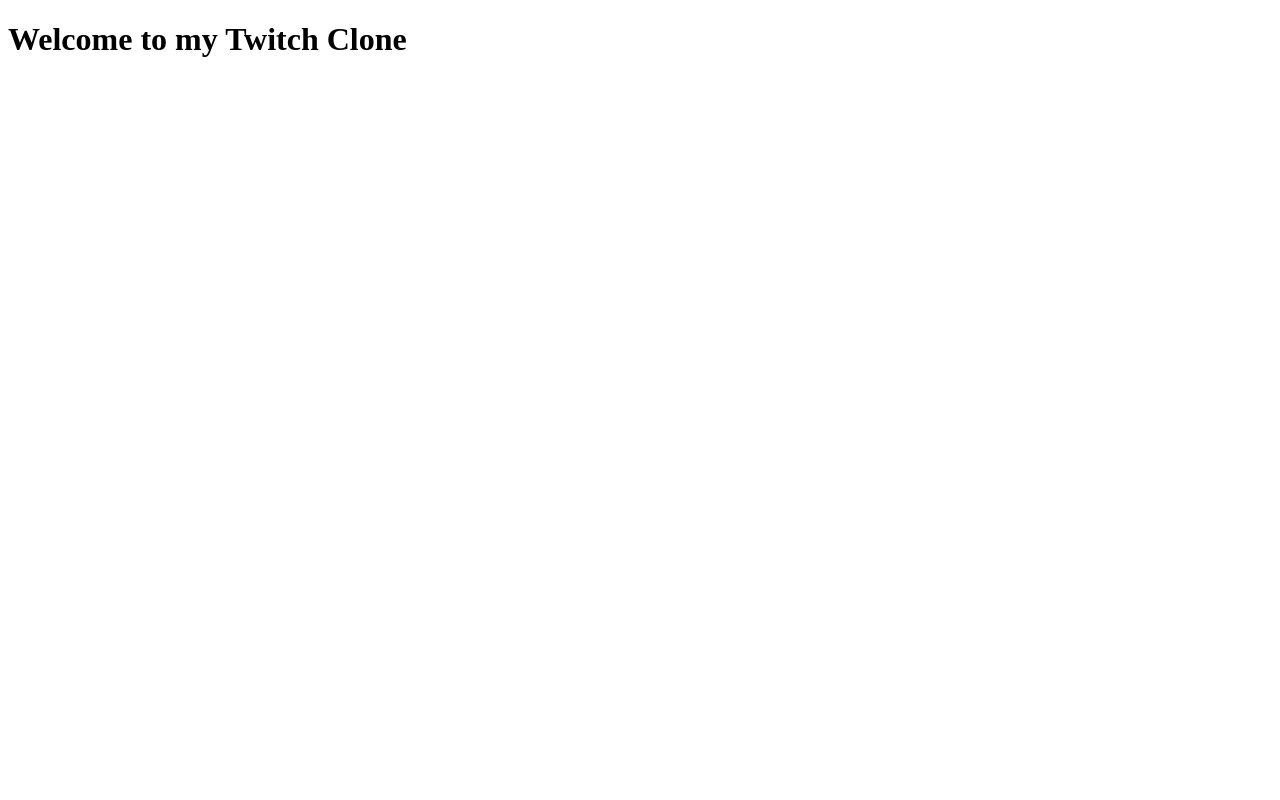
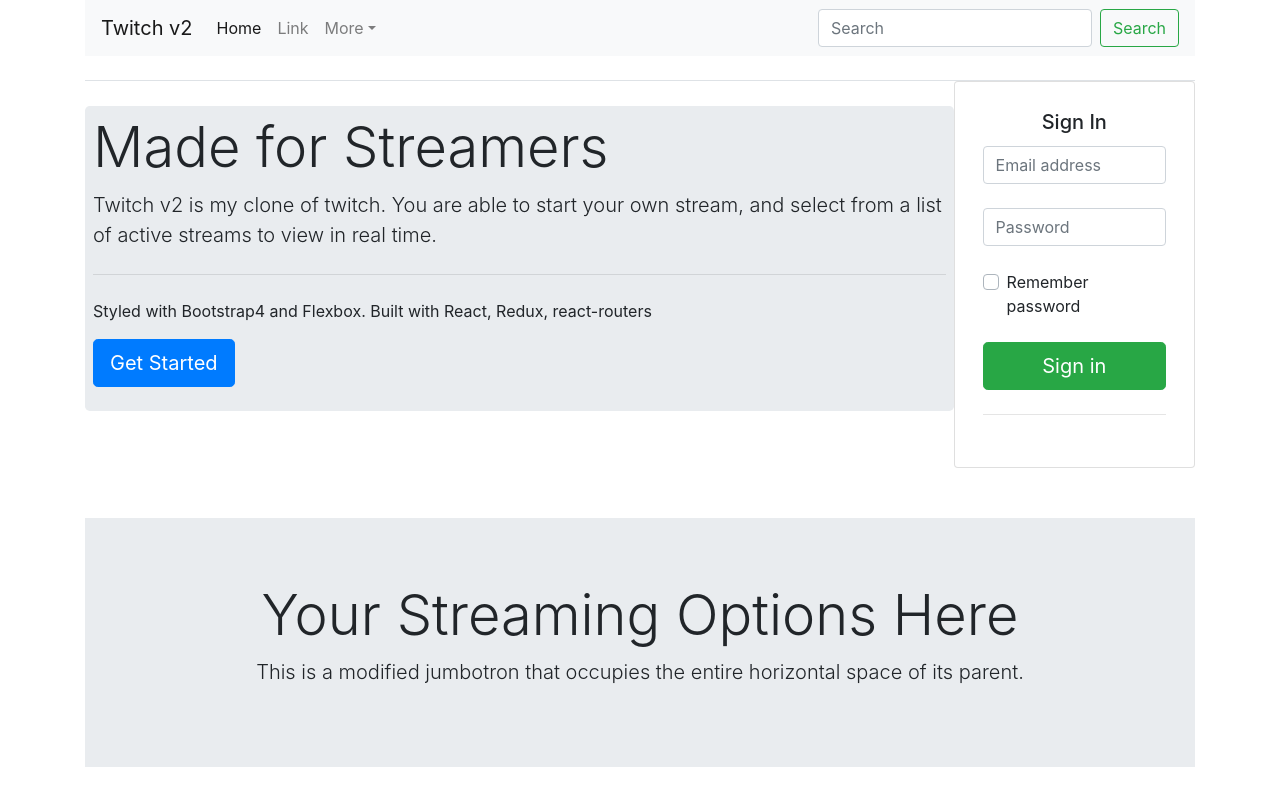
Before and after one commit to todokku/twitch.tv_clone, a React (Create React App) app in the folder client/: page / in a window 1280 px wide. Built offline with nearby package versions, Linux system fonts and the light colour scheme.

Commit message:
Setup Page Style
Setup homepage layout, bootstrap, flexbox, login

```diff
--- a/client/public/index.html
+++ b/client/public/index.html
@@ -1,11 +1,13 @@
 <!DOCTYPE html>
 <html lang="en">
-
   <head>
     <meta charset="utf-8" />
     <meta name="viewport" content="width=device-width, initial-scale=1" />
     <meta name="theme-color" content="#000000" />
-  <meta name="description" content="Web site created using create-react-app" />
+    <meta
+      name="description"
+      content="Web site created using create-react-app"
+    />
     <!--
       manifest.json provides metadata used when your web app is installed on a
       user's mobile device or desktop. See https://developers.google.com/web/fundamentals/web-app-manifest/
@@ -19,6 +21,12 @@
       work correctly both with client-side routing and a non-root public URL.
       Learn how to configure a non-root public URL by running `npm run build`.
     -->
+    <link
+      href="https://stackpath.bootstrapcdn.com/bootstrap/4.4.1/css/bootstrap.min.css"
+      rel="stylesheet"
+      integrity="sha384-Vkoo8x4CGsO3+Hhxv8T/Q5PaXtkKtu6ug5TOeNV6gBiFeWPGFN9MuhOf23Q9Ifjh"
+      crossorigin="anonymous"
+    />
     <title>React App</title>
   </head>
 
@@ -35,6 +43,20 @@
       To begin the development, run `npm start` or `yarn start`.
       To create a production bundle, use `npm run build` or `yarn build`.
     -->
+    <script
+      src="https://code.jquery.com/jquery-3.2.1.slim.min.js"
+      integrity="sha384-KJ3o2DKtIkvYIK3UENzmM7KCkRr/rE9/Qpg6aAZGJwFDMVNA/GpGFF93hXpG5KkN"
+      crossorigin="anonymous"
+    ></script>
+    <script
+      src="https://cdnjs.cloudflare.com/ajax/libs/popper.js/1.12.9/umd/popper.min.js"
+      integrity="sha384-ApNbgh9B+Y1QKtv3Rn7W3mgPxhU9K/ScQsAP7hUibX39j7fakFPskvXusvfa0b4Q"
+      crossorigin="anonymous"
+    ></script>
+    <script
+      src="https://maxcdn.bootstrapcdn.com/bootstrap/4.0.0/js/bootstrap.min.js"
+      integrity="sha384-JZR6Spejh4U02d8jOt6vLEHfe/JQGiRRSQQxSfFWpi1MquVdAyjUar5+76PVCmYl"
+      crossorigin="anonymous"
+    ></script>
   </body>
-
 </html>
--- a/client/src/components/App.js
+++ b/client/src/components/App.js
@@ -1,4 +1,5 @@
 import React from "react";
+import Home from "./Home";
 import { BrowserRouter as Router, Route } from "react-router-dom";
 
 const App = () => {
@@ -10,14 +11,6 @@
         <Route path="/startstream" component={StartStream} />
       </div>
     </Router>
-  );
-};
-
-const Home = () => {
-  return (
-    <div>
-      <h1>Welcome to my Twitch Clone</h1>
-    </div>
   );
 };
 
--- /dev/null
+++ b/client/src/components/Home.css
@@ -0,0 +1,4 @@
+.needs {
+  margin-top: 50px;
+  text-align: center;
+}
--- /dev/null
+++ b/client/src/components/Home.js
@@ -0,0 +1,165 @@
+import React from "react";
+import "./Home.css";
+//homepage + navgation page.
+//Redirect on click, to other components.
+const Home = () => {
+  return (
+    <div className="container">
+      <nav className="navbar navbar-expand-lg navbar-light bg-light">
+        <a className="navbar-brand" href="#">
+          Twitch v2
+        </a>
+        <button
+          className="navbar-toggler"
+          type="button"
+          data-toggle="collapse"
+          data-target="#navbarSupportedContent"
+          aria-controls="navbarSupportedContent"
+          aria-expanded="false"
+          aria-label="Toggle navigation"
+        >
+          <span className="navbar-toggler-icon"></span>
+        </button>
+        <div className="collapse navbar-collapse" id="navbarSupportedContent">
+          <ul className="navbar-nav mr-auto">
+            <li className="nav-item active">
+              <a className="nav-link" href="#">
+                Home <span className="sr-only">(current)</span>
+              </a>
+            </li>
+            <li className="nav-item">
+              <a className="nav-link" href="#">
+                Link
+              </a>
+            </li>
+            <li className="nav-item dropdown">
+              <a
+                className="nav-link dropdown-toggle"
+                href="#"
+                id="navbarDropdown"
+                role="button"
+                data-toggle="dropdown"
+                aria-haspopup="true"
+                aria-expanded="false"
+              >
+                More
+              </a>
+              <div className="dropdown-menu" aria-labelledby="navbarDropdown">
+                <a className="dropdown-item" href="localhost:3000/startstream">
+                  Start Stream
+                </a>
+                <a
+                  className="dropdown-item"
+                  href="localhost:3000/availablestreams"
+                >
+                  Available Streams
+                </a>
+                <div className="dropdown-divider"></div>
+                <a className="dropdown-item" href="#">
+                  Something else here
+                </a>
+              </div>
+            </li>
+          </ul>
+          <form className="form-inline my-2 my-lg-0">
+            <input
+              className="form-control mr-sm-2"
+              type="search"
+              placeholder="Search"
+              aria-label="Search"
+            />
+            <button
+              className="btn btn-outline-success my-2 my-sm-0"
+              type="submit"
+            >
+              Search
+            </button>
+          </form>
+        </div>
+      </nav>
+      <br />
+      {
+        //Login Form + intro
+      }
+      <div className="d-flex flex-column flex-md-row align-items-center border-top">
+        <div className="jumbotron p-2">
+          <h1 className="display-4">Made for Streamers</h1>
+          <p className="lead">
+            Twitch v2 is my clone of twitch. You are able to start your own
+            stream, and select from a list of active streams to view in real
+            time.
+          </p>
+          <hr className="my-4" />
+          <p>
+            Styled with Bootstrap4 and Flexbox. Built with React, Redux,
+            react-routers
+          </p>
+          <p className="lead">
+            <a className="btn btn-primary btn-lg" href="#" role="button">
+              Get Started
+            </a>
+          </p>
+        </div>
+        <div className="card card-signin p-2">
+          <div className="card-body">
+            <h5 className="card-title text-center">Sign In</h5>
+            <form className="form-signin">
+              <div className="form-label-group">
+                <input
+                  type="email"
+                  id="inputEmail"
+                  className="form-control"
+                  placeholder="Email address"
+                  required
+                  autofocus
+                />
+                <label for="inputEmail"></label>
+              </div>
+
+              <div className="form-label-group">
+                <input
+                  type="password"
+                  id="inputPassword"
+                  className="form-control"
+                  placeholder="Password"
+                  required
+                />
+                <label for="inputPassword"></label>
+              </div>
+
+              <div className="custom-control custom-checkbox">
+                <input
+                  type="checkbox"
+                  className="custom-control-input"
+                  id="customCheck1"
+                />
+                <label className="custom-control-label" for="customCheck1">
+                  Remember password
+                </label>
+              </div>
+              <br />
+              <button
+                className="btn btn-lg btn-success btn-block "
+                type="submit"
+              >
+                Sign in
+              </button>
+              <hr className="my-4" />
+            </form>
+          </div>
+        </div>
+      </div>
+      <div className="jumbotron jumbotron-fluid needs">
+        <div className="container">
+          <h1 className="display-4">Your Streaming Options Here</h1>
+          <p className="lead">
+            This is a modified jumbotron that occupies the entire horizontal
+            space of its parent.
+          </p>
+        </div>
+      </div>
+    </div>
+  );
+};
+
+export default Home;
```
Lines whose indentation alone changed are shown as unchanged.
